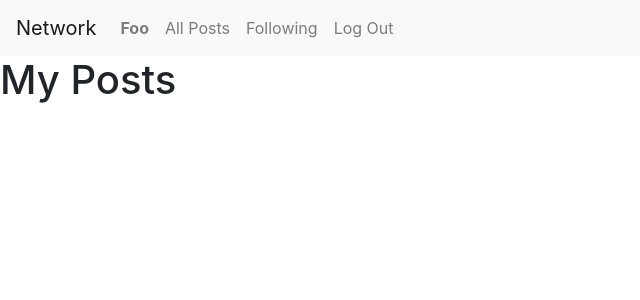
After one commit to Jlaporte25/code, a Django app: a page that uses web_programming/project4/network/templates/network/layout.html in a window 1280 px wide. The commit adds this page. Shown: the top 300 px of the page, without its empty margins (0-640 px from the left). Run offline with Django 5.2, Linux system fonts and the light colour scheme; a user stored in the database is signed in; data comes from the database, SQL or seed files in the repository; some libraries are stand-ins or nearby versions.

Commit message:
added profile page and fixed all posts page

```diff
--- a/web_programming/project4/network/static/network/network.js
+++ b/web_programming/project4/network/static/network/network.js
@@ -1,6 +1,7 @@
 document.addEventListener("DOMContentLoaded", () => {
     document.querySelector('#all_posts').addEventListener(onclick, () => load_posts());
     document.querySelector('post-form').onsubmit = () => create_post();
+    document.querySelector('#profile').addEventListener(onclick, () => load_posts())
 })
 
 function load_posts(post) {
--- a/web_programming/project4/network/templates/network/layout.html
+++ b/web_programming/project4/network/templates/network/layout.html
@@ -10,17 +10,17 @@
     <body>
 
         <nav class="navbar navbar-expand-lg navbar-light bg-light">
-            <a class="navbar-brand" href="#">Network</a>
+            <a class="navbar-brand" href="{% url 'index' %}">Network</a>
 
             <div>
                 <ul class="navbar-nav mr-auto">
                 {% if user.is_authenticated %}
                     <li class="nav-item">
-                        <a class="nav-link" href="#"><strong>{{ user.username }}</strong></a>
+                        <a class="nav-link" id="profile" href="{% url 'profile' request.user.username %}"><strong>{{ user.username }}</strong></a>
                     </li>
                 {% endif %}
                 <li class="nav-item">
-                    <a class="all_posts" href="{% url 'all_posts' %}">All Posts</a>
+                    <a class="nav-link" id="all_posts" href="{% url 'all_posts' %}">All Posts</a>
                 </li>
                 {% if user.is_authenticated %}
                     <li class="nav-item">
--- /dev/null
+++ b/web_programming/project4/network/templates/network/profile.html
@@ -0,0 +1,6 @@
+{% extends "network/layout.html" %}
+
+{% block body %}
+    <h1>My Posts</h1>
+    <div class="profile-view"></div>
+{% endblock %}
--- a/web_programming/project4/network/urls.py
+++ b/web_programming/project4/network/urls.py
@@ -8,5 +8,8 @@ urlpatterns = [
     path("login", views.login_view, name="login"),
     path("logout", views.logout_view, name="logout"),
     path("register", views.register, name="register"),
+
+    #API Routes
     path("all_posts", views.all_posts, name="all_posts"),
+    path("profile/<str:username>", views.profile, name="profile"),
 ]
--- a/web_programming/project4/network/views.py
+++ b/web_programming/project4/network/views.py
@@ -3,6 +3,7 @@ from django.db import IntegrityError
 from django.http import HttpResponse, HttpResponseRedirect
 from django.shortcuts import render
 from django.urls import reverse
+from django.contrib.auth.decorators import login_required
 
 from .models import User, Post
 
@@ -62,18 +63,29 @@ def register(request):
     else:
         return render(request, "network/register.html")
 
-def create_post(request):
-    if request.method == "POST":
-        content = request.POST["content"]
-        post = Post(user=request.user, content=content)
-        post.save()
-        return HttpResponseRedirect(reverse("index"))
-    else:
-        return render(request, "network/index.html")
+def all_posts(request):
+    posts = Post.objects.all().order_by("-timestamp")
+    return render(request, "network/all_posts.html", {
+        "posts": posts
+    })
 
-def profile(request, username):
-    user = User.objects.get(username=username)
+@login_required
+def profile(request, username=None):
+    if username is None:
+        username = request.user.username
+
+    try:
+        # Get the user
+        user = User.objects.get(username=username)
+    except User.DoesNotExist:
+        return render(request, "network/profile.html", {
+            "message": "User not found."
+        })
+
+    # Get the user's posts
+    posts = Post.objects.filter(user=user).order_by("-timestamp")
+
     return render(request, "network/profile.html", {
         "user": user,
-        "posts": user.posts.all()
+        "posts": posts
     })
```
